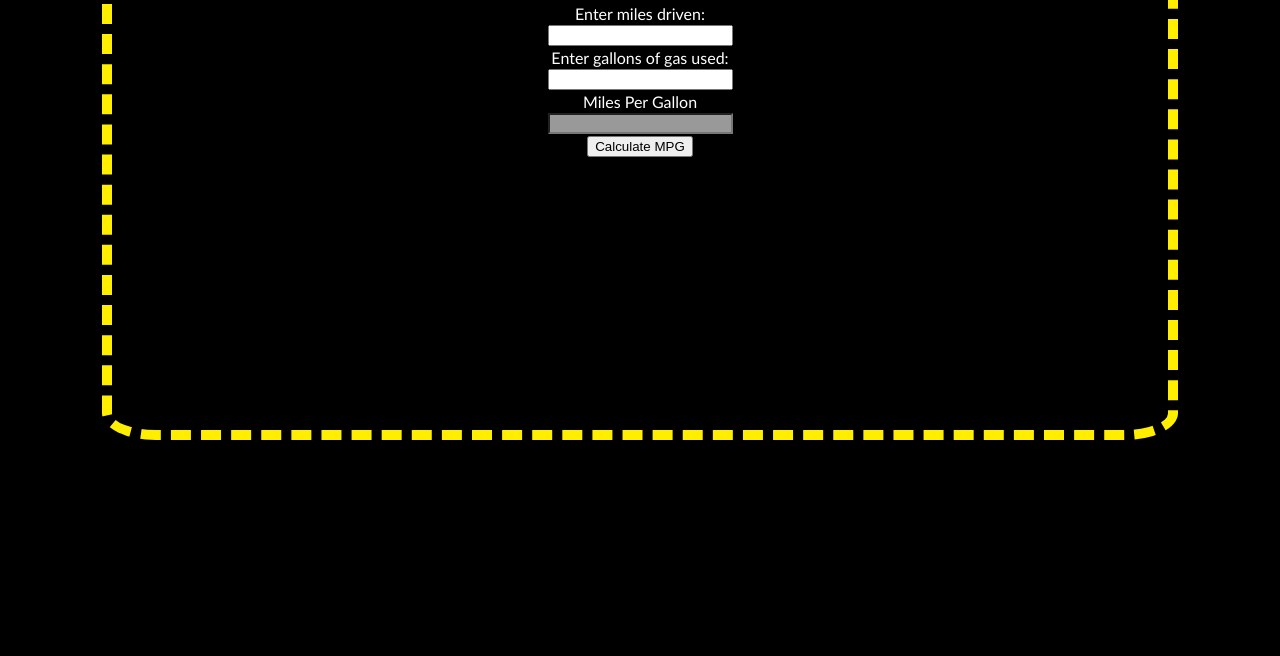
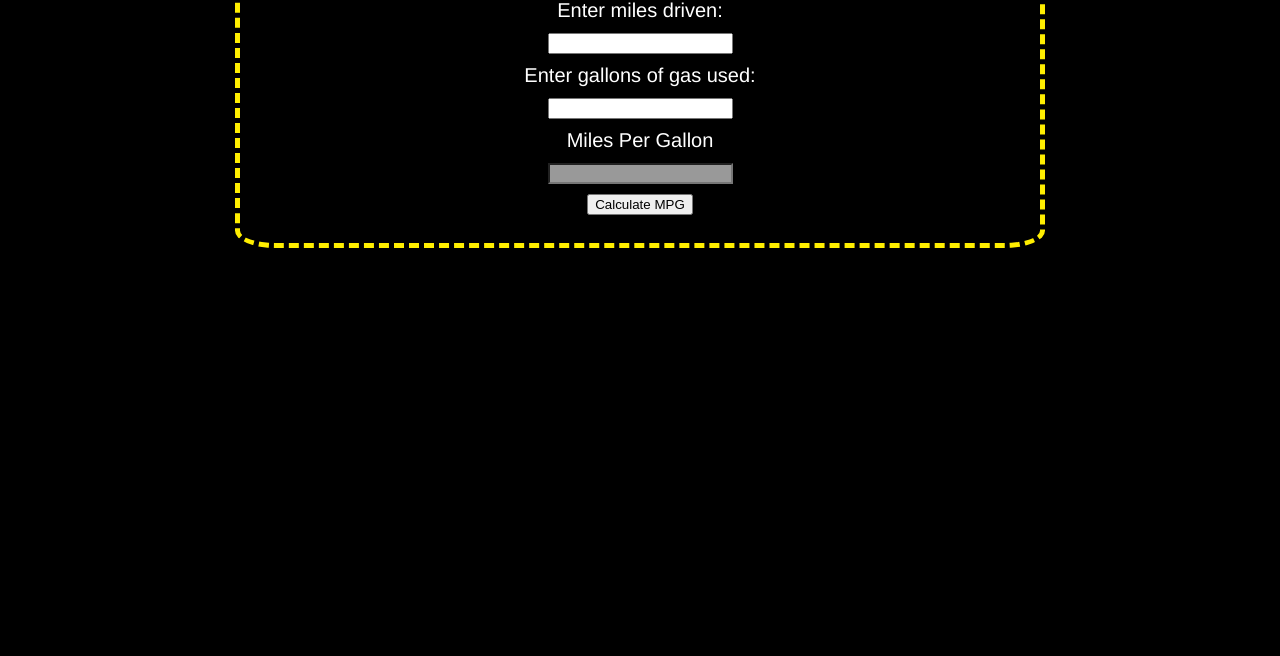
Before and after one commit to brinkbrink/it121, a plain HTML site: page assignment-7/index.html in a window 1280 px wide. Shown: the part 144-800 px from the top of the page. Drawn offline with Linux system fonts and the light colour scheme.

Commit message:
Update styles.css

```diff
--- a/assignment-7/css/styles.css
+++ b/assignment-7/css/styles.css
@@ -4,11 +4,10 @@ html {
 }
 
 body {
-    border: 10px dashed rgb(255, 238, 0);
+    border: 5px dashed rgb(255, 238, 0);
     border-radius: 5%;
     color: #fff;
-    width: 80%;
-    height: 500px;
+    width: 60%;
     margin: 3em auto auto auto;
     padding: .5em 1em .5em 1em;
     text-align: center;
@@ -20,11 +19,14 @@ h1 {
 
 label {
     display: block;
+    font-family: 'Franklin Gothic Medium', 'Arial Narrow', Arial, sans-serif;
+    font-size: 1.25em;
+    margin: 0 0 10px 0;
 }
 
 input {
-    margin: 2px;
     display: inline-block;
+    margin: 0 0 10px 0;
 }
 
 input.output, textarea {
@@ -33,15 +35,5 @@ input.output, textarea {
 
 button {
     display: block;
-    margin: auto;
+    margin: auto auto 20px auto;
 }
-
-/* input[type='text'], textarea {
-    background-color: #999;
-    color: #666;
-}
-
-  input[type='text']:focus, input[type='password']:focus, textarea:focus {
-    border: 1px solid #fff;
-    background-color: #fff;
-    outline: none;} */
```
